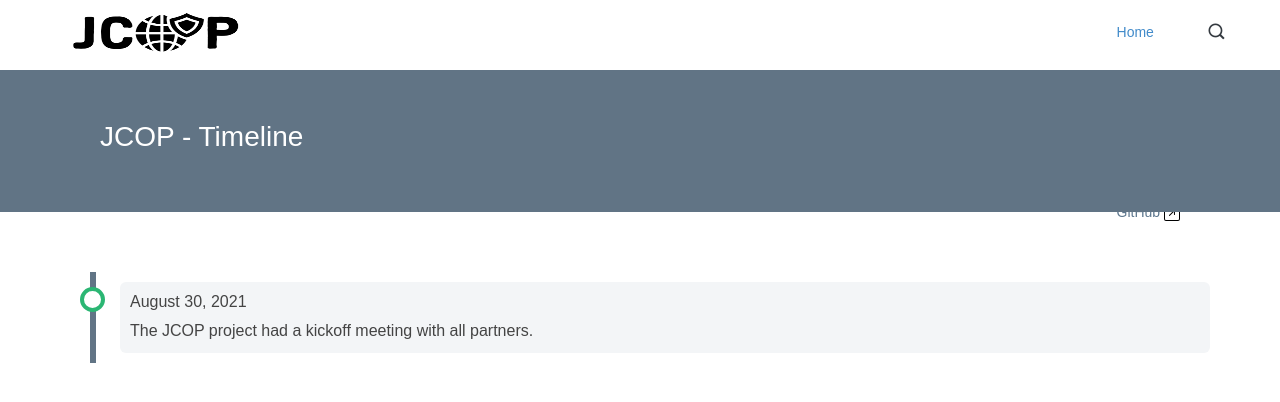
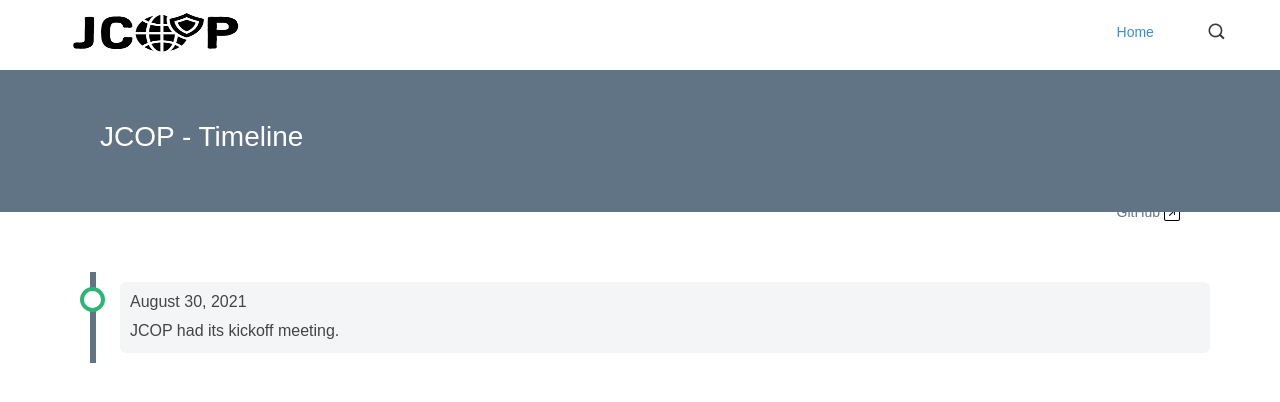
Before and after one commit to mateusdz/jcopweb, a Jekyll site: the page built from timeline.html, in a window 1280 px wide. Shown: the top 402 px of the page. Built offline with Jekyll 4.4.1, drawn with Linux system fonts in a browser that asks for light colours.

Commit message:
Update timeline.html

```diff
--- a/timeline.html
+++ b/timeline.html
@@ -12,7 +12,7 @@ permalink: /timeline.html
         <div class="content">
           <h6>August 30, 2021</h6>
           <p>
-            The JCOP project had a kickoff meeting with all partners.
+            JCOP had its kickoff meeting.
           </p>
         </div>
       </div>
```
